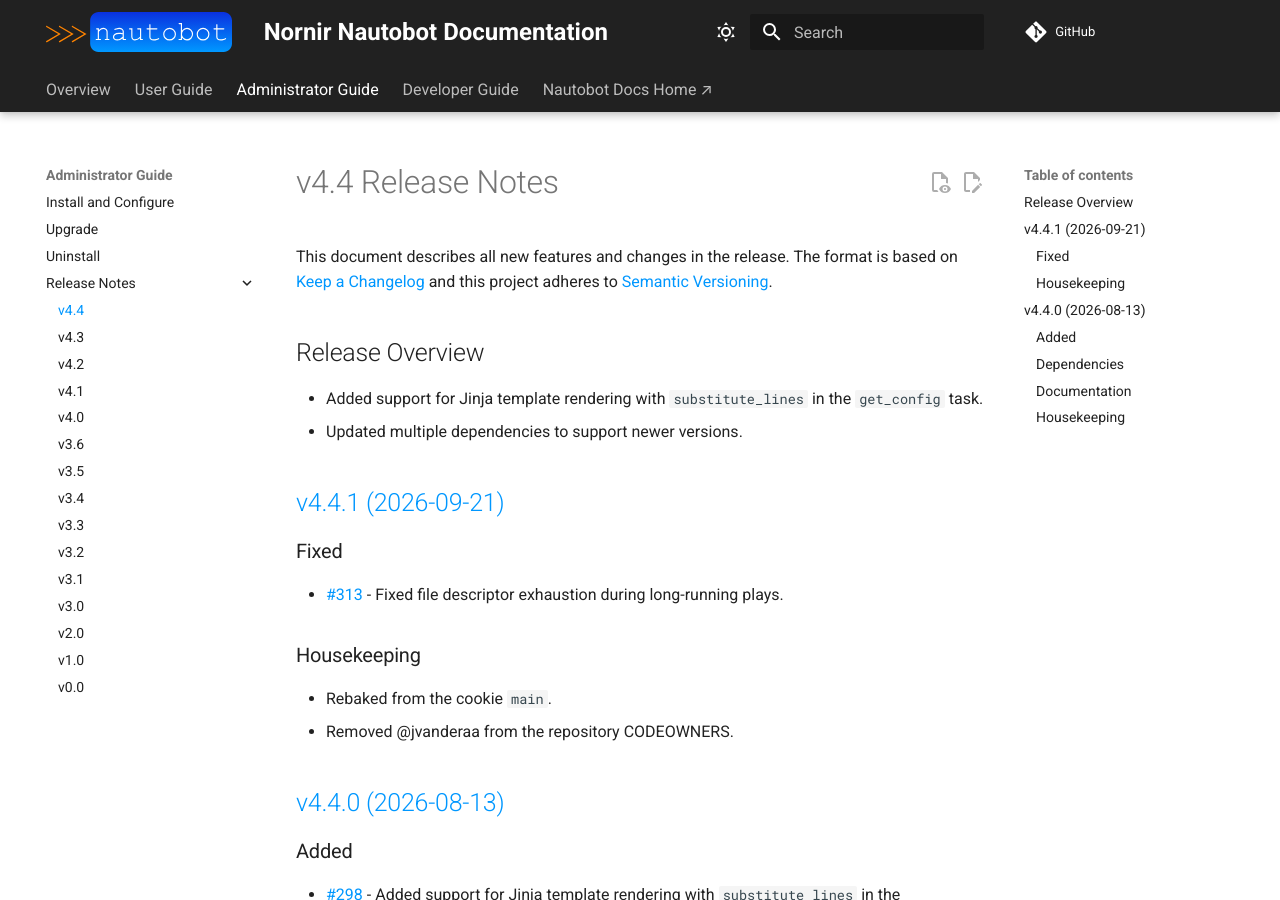
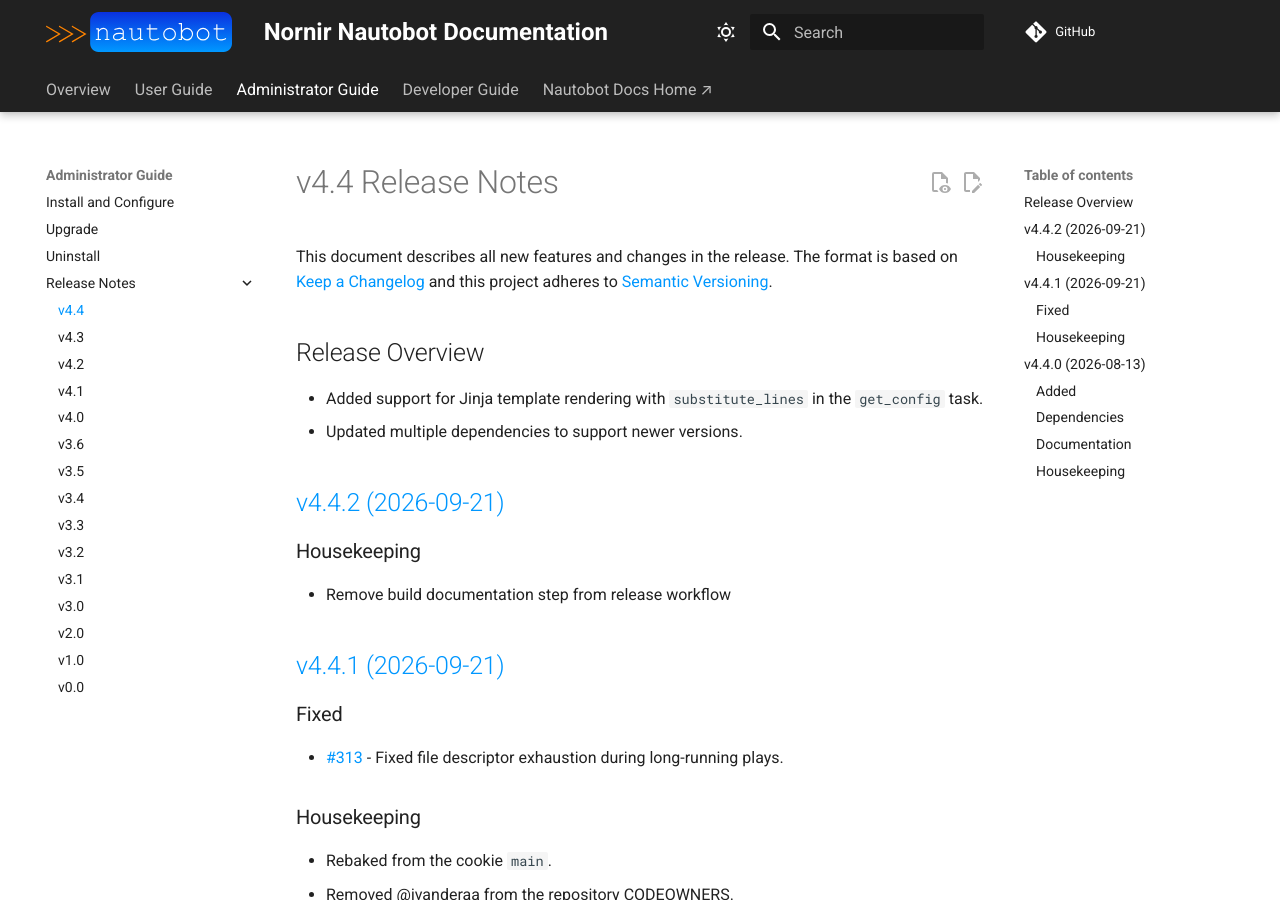
Before and after one commit to nautobot/nornir-nautobot, an MkDocs documentation site: the page built from docs/admin/release_notes/version_4.4.md, in a window 1280 px wide and 900 px high. Built offline with MkDocs 1.6.1 and Material for MkDocs 9.7.7, drawn with Linux system fonts in a browser that asks for light colours; comment, search, counter and statistics services are not loaded.

Commit message:
prepare release v4.4.2

```diff
--- a/docs/admin/release_notes/version_4.4.md
+++ b/docs/admin/release_notes/version_4.4.md
@@ -8,6 +8,12 @@
 - Updated multiple dependencies to support newer versions.
 
 <!-- towncrier release notes start -->
+
+## [v4.4.2 (2026-09-21)](https://github.com/nautobot/nornir-nautobot/releases/tag/v4.4.2)
+
+### Housekeeping
+
+- Remove build documentation step from release workflow
 
 ## [v4.4.1 (2026-09-21)](https://github.com/nautobot/nornir-nautobot/releases/tag/v4.4.1)
 
--- a/pyproject.toml
+++ b/pyproject.toml
@@ -1,6 +1,6 @@
 [tool.poetry]
 name = "nornir-nautobot"
-version = "4.4.2a0"
+version = "4.4.2"
 description = "Nornir Plugin for Nautobot providing centralized inventory and tasks."
 authors = ["Network to Code, LLC <opensource@networktocode.com>"]
 readme = "README.md"
```
Also changed, not shown: 1 other file.
